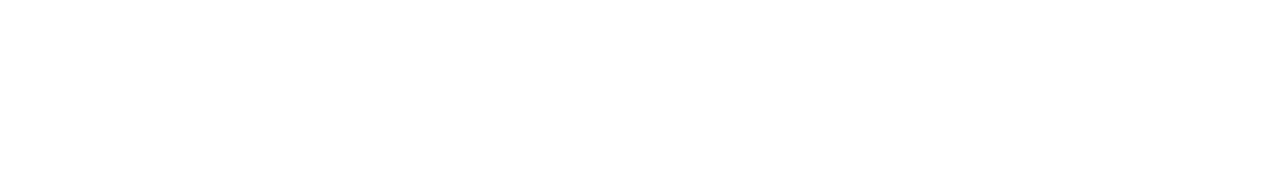
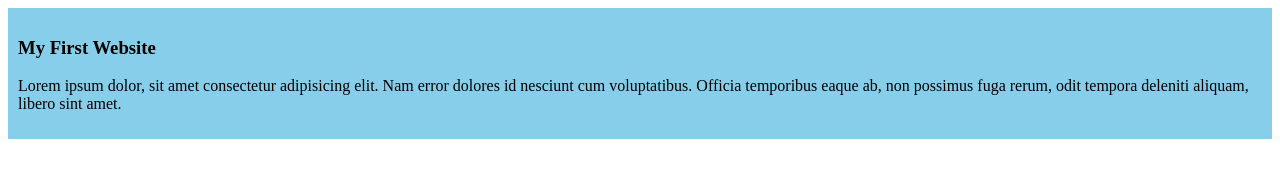
Before and after one commit to antargithub/my-simple-website, a plain HTML site: page index.html in a window 1280 px wide. Drawn offline with Linux system fonts and the light colour scheme.

Commit message:
added the first blog

```diff
--- a/index.html
+++ b/index.html
@@ -4,8 +4,13 @@
     <meta charset="UTF-8">
     <meta name="viewport" content="width=device-width, initial-scale=1.0">
     <title>My Simple Website</title>
+    <link rel="stylesheet" href="styles/blog.css">
 </head>
 <body>
+    <div>
+        <h3>My First Website</h3>
+        <p>Lorem ipsum dolor, sit amet consectetur adipisicing elit. Nam error dolores id nesciunt cum voluptatibus. Officia temporibus eaque ab, non possimus fuga rerum, odit tempora deleniti aliquam, libero sint amet.</p>
+    </div>
 
 </body>
 </html>
--- /dev/null
+++ b/styles/blog.css
@@ -0,0 +1,4 @@
+div{
+    background-color: skyblue;
+    padding: 10px;
+}
```
